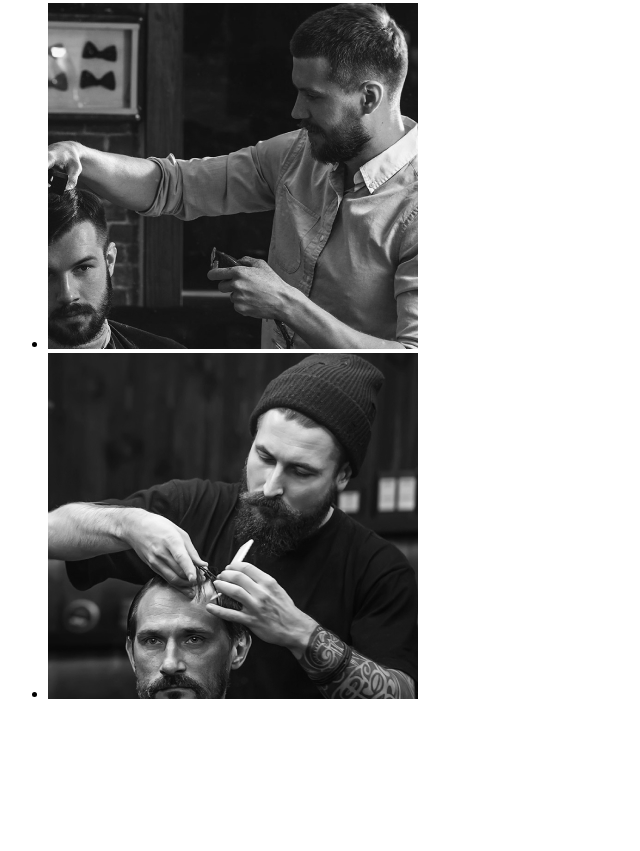
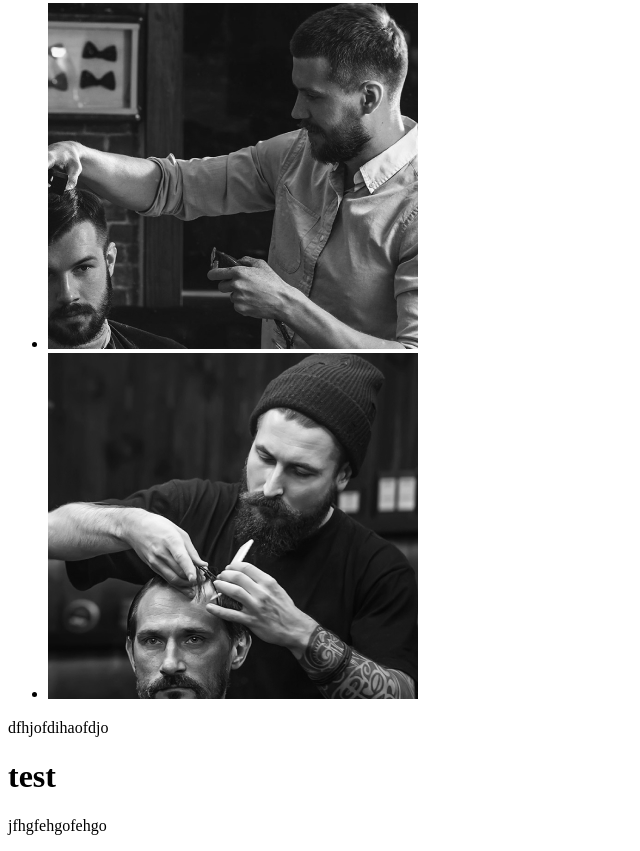
Before and after one commit to stofift/test-sink, a plain HTML site: page index.html in a window 1280 px wide. Shown: the part 363-1214 px from the top of the page, without its empty margins (0-640 px from the left). Before the commit the page ends 1082 px from the top, so only its background shows below. Drawn offline with Linux system fonts and the light colour scheme.

Commit message:
add text

```diff
--- a/index.html
+++ b/index.html
@@ -23,7 +23,11 @@
             </li>
         </ul>
     </header>
-    <main></main>
+    <main>
+        <p>dfhjofdihaofdjo</p>
+        <h1>test</h1>
+        <p>jfhgfehgofehgo</p>
+    </main>
     <footer></footer>
 
 </body>
```
